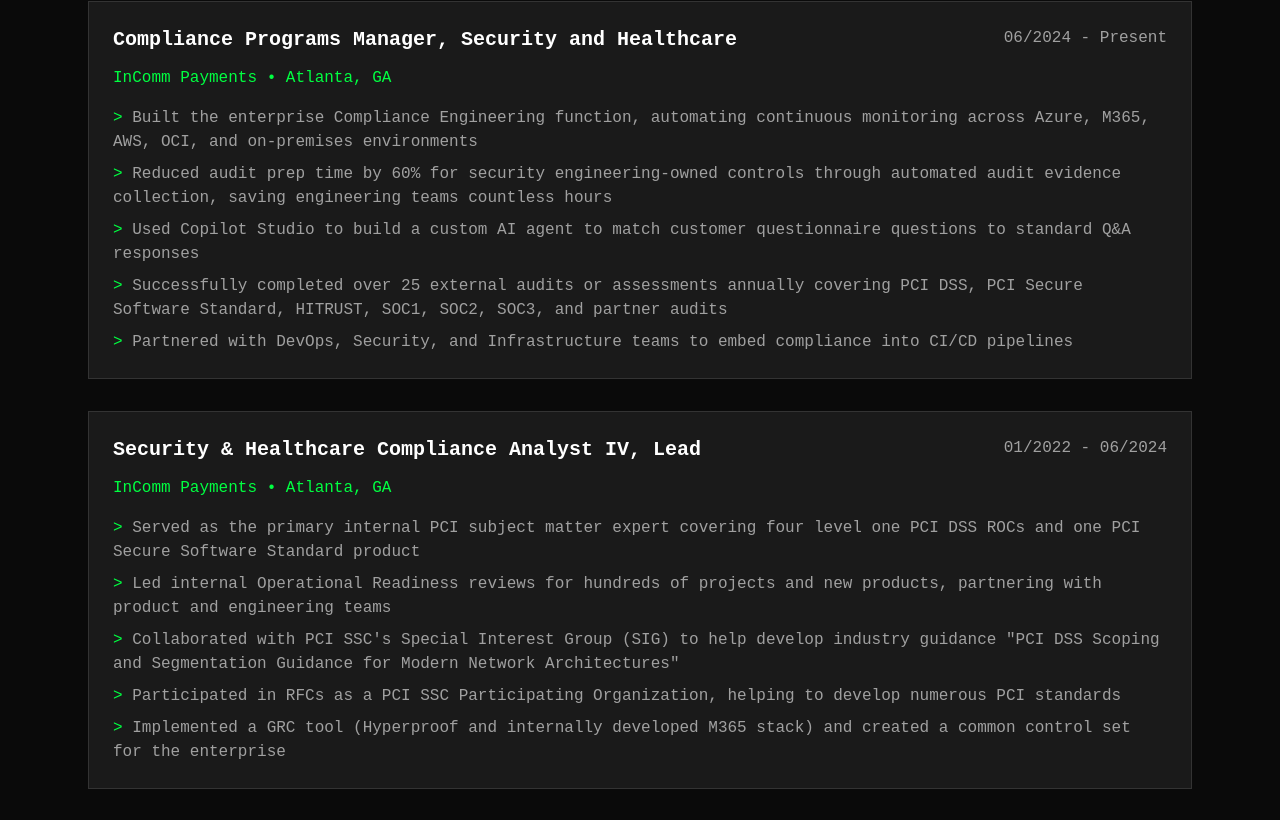
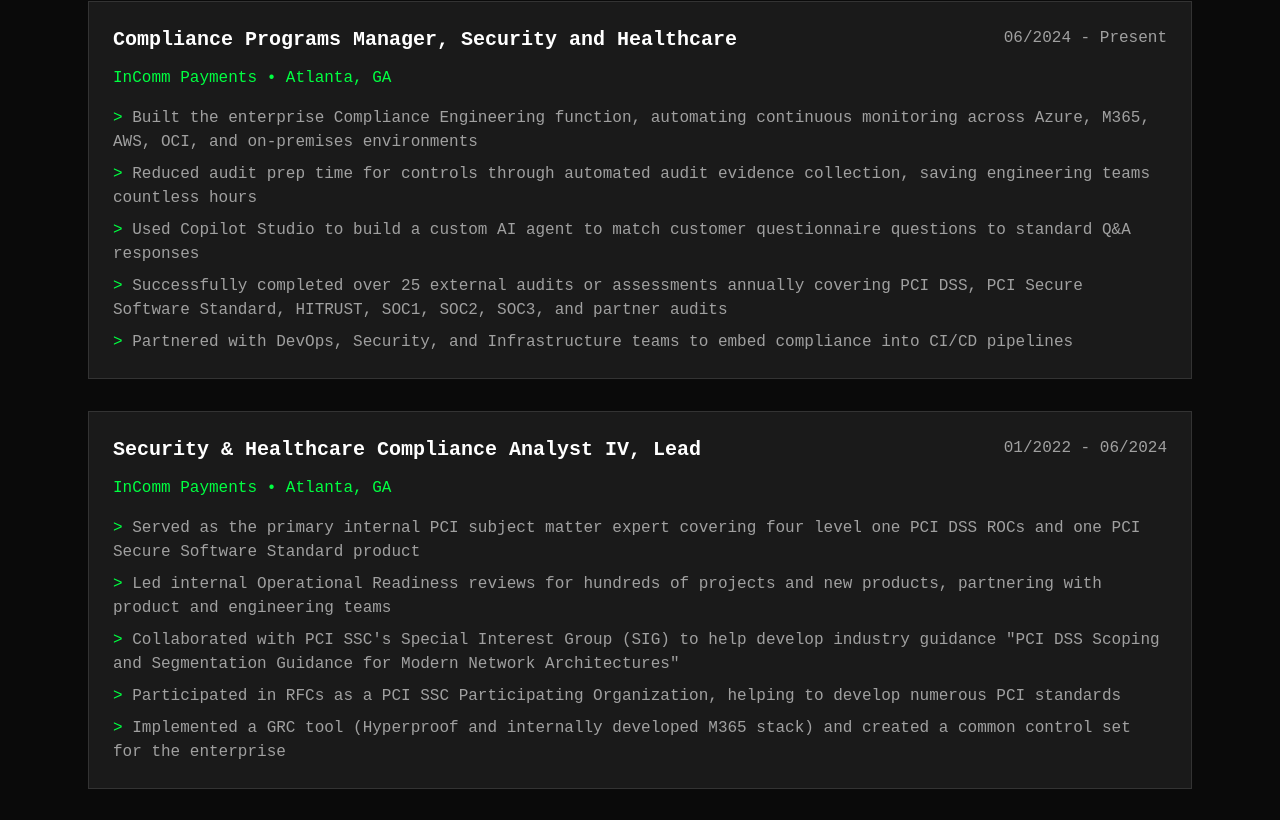
Before and after one commit to JoshDoesIT/JoshDoes.IT-Website, a Next.js app: page / in a window 1280 px wide. Shown: the part 1836-2656 px from the top of the page. Built offline with nearby package versions, Linux system fonts and the light colour scheme.

Commit message:
Update audit prep time text and add new resume
- Changed 'Reduced audit prep time by 60% for security engineering-owned controls' to 'Reduced audit prep time for controls' in both locations
- Updated resume.pdf with new version

```diff
--- a/app/page.tsx
+++ b/app/page.tsx
@@ -117,7 +117,7 @@
                 </div>
                 <ul className="space-y-2 text-terminal-gray">
                   <li><span className="text-terminal-green">&gt;</span> Built the enterprise Compliance Engineering function, automating continuous monitoring across Azure, M365, AWS, OCI, and on-premises environments</li>
-                  <li><span className="text-terminal-green">&gt;</span> Reduced audit prep time by 60% for security engineering-owned controls through automated audit evidence collection, saving engineering teams countless hours</li>
+                  <li><span className="text-terminal-green">&gt;</span> Reduced audit prep time for controls through automated audit evidence collection, saving engineering teams countless hours</li>
                   <li><span className="text-terminal-green">&gt;</span> Used Copilot Studio to build a custom AI agent to match customer questionnaire questions to standard Q&A responses</li>
                   <li><span className="text-terminal-green">&gt;</span> Successfully completed over 25 external audits or assessments annually covering PCI DSS, PCI Secure Software Standard, HITRUST, SOC1, SOC2, SOC3, and partner audits</li>
                   <li><span className="text-terminal-green">&gt;</span> Partnered with DevOps, Security, and Infrastructure teams to embed compliance into CI/CD pipelines</li>
@@ -286,7 +286,7 @@
                 </div>
                 <p className="text-terminal-gray mb-4">
                   Built enterprise Compliance Engineering function automating continuous monitoring across Azure, M365,
-                  AWS, OCI, and on-premises environments. Reduced audit prep time by 60% for security engineering-owned controls through automated audit evidence collection.
+                  AWS, OCI, and on-premises environments. Reduced audit prep time for controls through automated audit evidence collection.
                 </p>
                 <div className="flex space-x-2">
                   <span className="bg-terminal-bg px-2 py-1 text-xs border border-terminal-border">Python</span>
```
Also changed, not shown: 1 other file (tests, documents, lock files or other folders).
